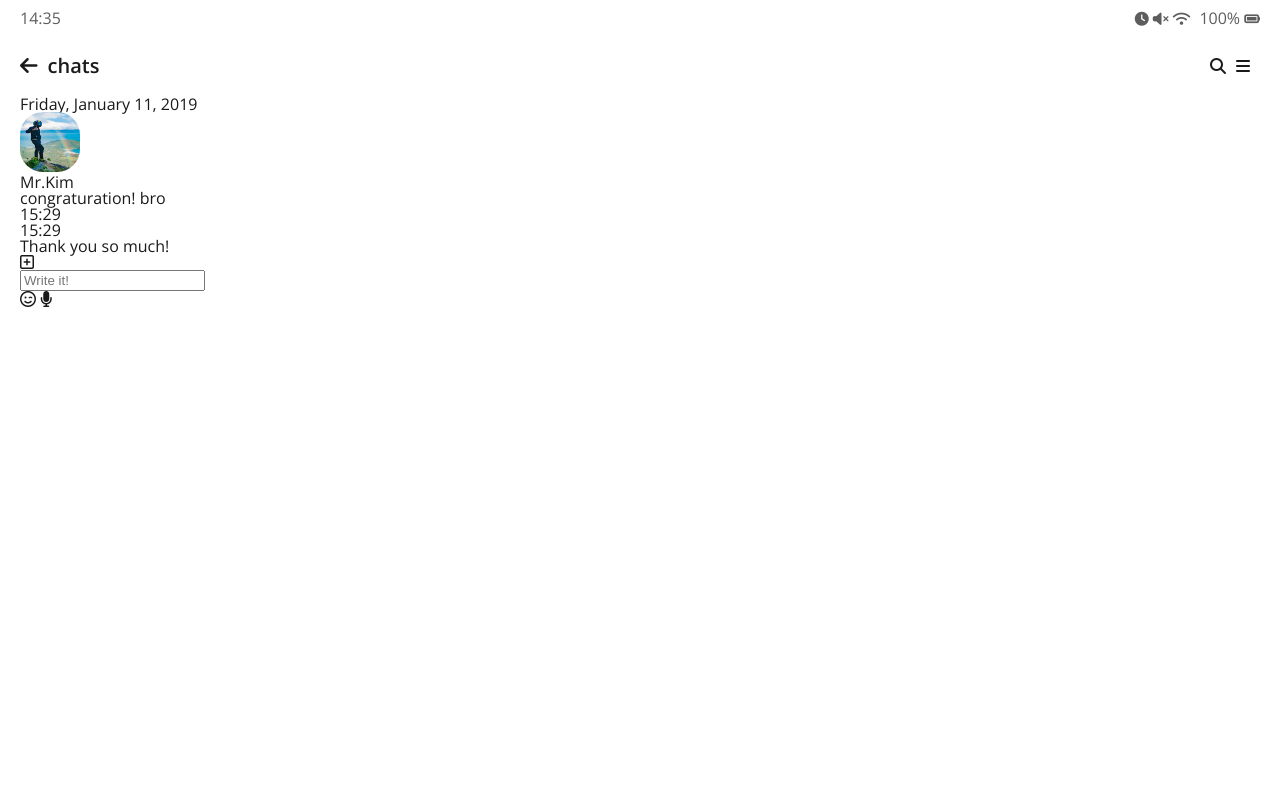
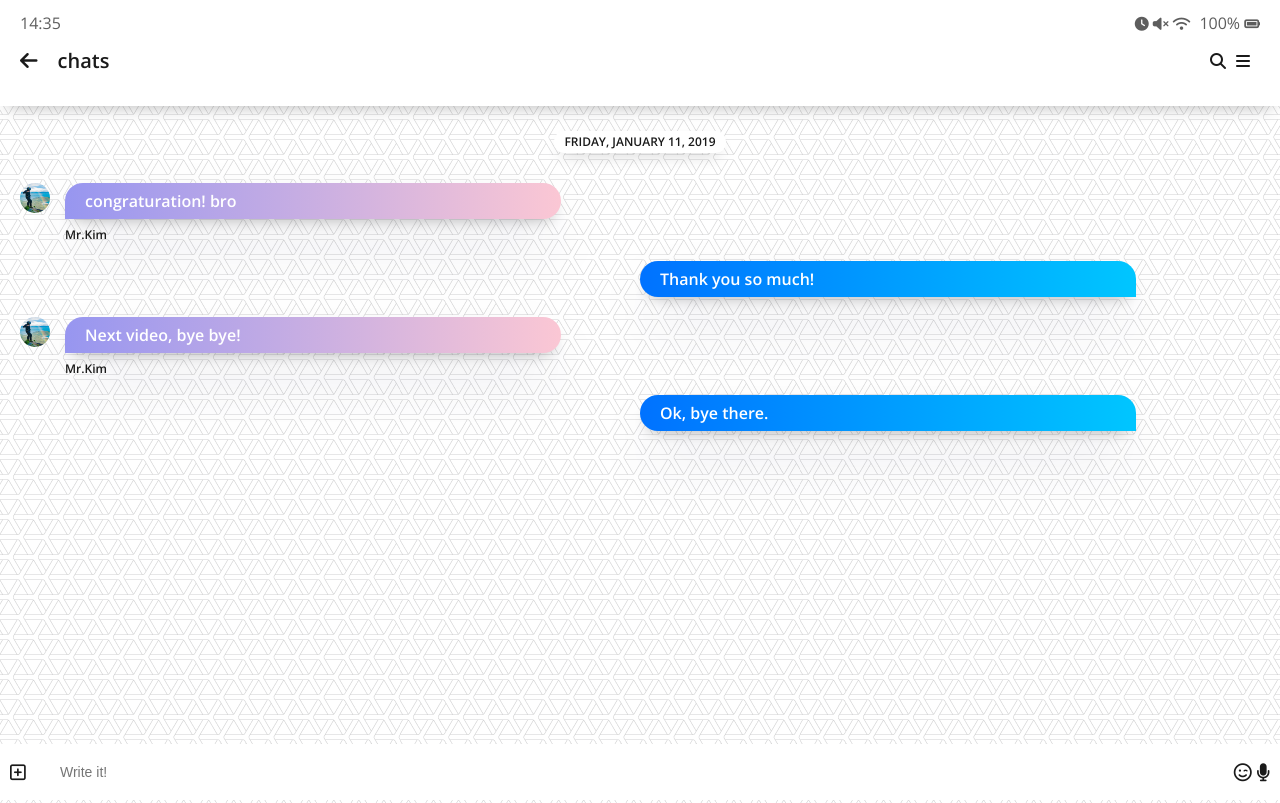
Before and after one commit to pandanon50/kakao-clone-practice, a plain HTML site: page chat.html in a window 1280 px wide. Shown: the top 803 px of the page. Drawn offline with nearby package versions, Linux system fonts and the light colour scheme.

Commit message:
anim basic

```diff
--- a/chat.html
+++ b/chat.html
@@ -9,7 +9,8 @@
     </script>
     <link rel="stylesheet" href="css/styles.css">
 </head>
-<body>
+<body class="chats__body">
+    <div class="header-wrapper">
         <div class="status-bar">
             <div class="status-bar__column">
                 <span class="status-bar__clock">14:35</span>
@@ -42,7 +43,8 @@
                 </span>
             </div>
         </header>
-    <main class="chat">
+    </div>
+    <main class="chat-screen">
         <ul class="chat__messages">
             <span class="chat__timestamp">
                 Friday, January 11, 2019
@@ -50,37 +52,58 @@
             <li class="incoming-message message">
                 <img src="images/avatar2.jpg" class="m-avatar">
                 <div class="message__content">
-                    <span class="message__author">
-                        Mr.Kim
-                    </span>
                     <div class="message__bubble">
                         congraturation! bro
                     </div>
-                    <div class="message__timestamp">15:29</div>
+                    <div class="message__author">
+                        Mr.Kim
+                    </div>
+
                 </div>
             </li>
-            <li class="incoming-message message">
+            <li class="sent-message message">
                 <div class="message__content">
-                    <div class="message__timestamp">15:29</div>
                     <div class="message__bubble">
                         Thank you so much!
                     </div>
                 </div>
             </li>
+            <li class="incoming-message message">
+                <img src="images/avatar2.jpg" class="m-avatar">
+                <div class="message__content">
+                    <div class="message__bubble">
+                        Next video, bye bye!
+                    </div>
+                    <div class="message__author">
+                        Mr.Kim
+                    </div>
+                </div>
+            </li>
+            <li class="sent-message message">
+                <div class="message__content">
+                    <div class="message__bubble">
+                        Ok, bye there.
+                    </div>
+                </div>
+            </li>
         </ul>
+
     </main>
-    <div class="chat__write">
-        <div class="chat__write-column">
+    <div class="chat__write-container">
+        <input
+            type="text"
+            class="chat__write"
+            placeholder="Write it!"
+            class="chat__write-input"
+        />
+
+        <div class="chat__icon-left chat__icon">
             <i class="far fa-plus-square"></i>
         </div>
-        <div class="char__write-column">
-            <input type="text" placeholder="Write it!">
-        </div>
-        <div class="char__write-column">
+        <div class="chat__icon-right chat__icon">
             <span class="char__write-icon"><i class="far fa-smile-wink"></i></span>
             <span class="char__write-icon"><i class="fas fa-microphone"></i></span>
         </div>
-
 
         </div>
     </div>
--- /dev/null
+++ b/css/chat.css
@@ -0,0 +1,206 @@
+.header-wrapper{
+    padding:  5px 0px;
+    background-color: white;
+    position: fixed;
+    top: 0px;
+    width: 100%;
+    box-shadow: rgba(0, 0, 0, 0.3) 0px 8px 16px -8px,
+    rgba(0, 0, 0, 0.024) 0px -6px 16px -6px;
+    z-index: 9;
+}
+
+.chats__body{
+    padding: 0;
+    padding-top: 100px;
+
+}
+.chats__body .header,
+.chats__body .status-bar {
+    padding: 10px 20px;
+}
+.chats__body{
+    background-image: url("../images/chatBg.png");
+    min-height: 100000px;
+}
+
+.chat__write-container{
+    position: fixed;
+    bottom: 0px;
+    display: flex;
+    justify-content: space-between;
+    align-items: center;
+    margin: 0 auto;
+    left: 0;
+    right: 0;
+    width: 100%;
+}
+
+.chat__icon-left{
+    position: absolute;
+    left: 10px;
+}
+.chat__icon-right{
+    position: absolute;
+    right: 10px;
+}
+
+@keyframes float{
+    0%{
+
+        box-shadow: 0 30px 60px -12px rgba(50,50,93,.25),
+    0 18px 36px -18px rgba(0,0,0,.3), 0 -12px 36px -8px rgba(0,0,0,.025);
+    }
+    50%{
+
+        box-shadow: 0 30px 60px -60px rgba(50,50,93,.25),
+    0 18px 36px -18px rgba(0,0,0,.3), 0 -12px 36px -8px rgba(0,0,0,.025);
+    }
+    100%{
+
+        box-shadow: 0 30px 60px -12px rgba(50,50,93,.25),
+    0 18px 36px -18px rgba(0,0,0,.3), 0 -12px 36px -8px rgba(0,0,0,.025);
+    }
+}
+
+
+
+.chat__write{
+    bottom: 0px;
+    width: 100%;
+    border-radius: 0;
+    padding: 20px 60px;
+    margin: 0 auto;
+    width : 100%;
+    border: none;
+    font-size: 14px;
+    transition: width 0.5s ease-in-out, border-radius 0.5s ease-in-out,
+    transform 0.5s ease-in-out ;
+}
+.chat__write:focus{
+    outline: none;
+    width: 80%;
+    transform: translateY(-100px);
+    border-radius: 40px;
+    box-shadow: 0 30px 60px -12px rgba(50,50,93,.25),
+    0 18px 36px -18px rgba(0,0,0,.3), 0 -12px 36px -8px rgba(0,0,0,.025);
+
+    animation: float 3s linear infinite forwards;
+}
+
+.chat__icon{
+    font-size: 18px;
+    transition: opacity 0.3s ease-in-out;
+}
+
+.chat__write:focus ~ .chat__icon {
+    opacity: 0;
+}
+
+.chat__write i{
+    font-size:22px;
+}
+.chat__write-column:nth-child(2){
+    width: 80%;
+}
+
+.chat-screen .chat__messages{
+    border-top:  1px solid #f7f7f7;
+    display: flex;
+    flex-direction: column;
+    align-items: center;
+    padding: 0px 20px;
+    padding-top: 30px;
+}
+
+.chat__messages .chat__timestamp{
+    background-color: white;
+    font-size: 12px;
+    font-weight: 700;
+    padding : 5px 10px;
+    border-radius: 10px;
+    margin-bottom: 30px;
+    box-shadow: rgba(0, 0, 0, 0.3) 0px 8px 16px -8px,
+    rgba(0, 0, 0, 0.024) 0px -6px 16px -6px;
+    text-transform: uppercase;
+}
+.message {
+    display: flex;
+    align-items: flex-start;
+    width: 50%;
+    margin-bottom: 20px;
+}
+.message .message__content{
+    width: 80%;
+}
+
+.incoming-message {
+    align-self: flex-start;
+}
+
+.sent-message{
+    align-self: flex-end;
+}
+.incoming-message img{
+    width : 30px;
+    height: 30px;
+    border-radius: 15px;
+    margin-right: 15px;
+}
+
+.message .message__bubble{
+    background-color: white;
+    box-shadow: 0 30px 60px -12px rgba(50, 50, 93, 0.25),rgba(0, 0, 0, 0.3) 0px 8px 16px -8px,
+    rgba(0, 0, 0, 0.024) 0px -6px 16px -6px;
+    padding: 10px 20px;
+    border-radius: 40px;
+    font-weight: 600;
+    color: white;
+}
+
+.incoming-message .message__author {
+    margin-top: 10px;
+    display: blcok;
+    font-weight: 600;
+    font-size: 12px;
+}
+
+.incoming-message .message__bubble{
+    border-bottom-left-radius: 0px;
+    background-image: linear-gradient(to right,#9796f0,#fbc7d4);
+}
+
+.sent-message .message__bubble{
+    border-bottom-right-radius: 0px;
+    background-image: linear-gradient(to left,#00c6ff,#0072ff);
+}
+
+
+@keyframes incomingAnim{
+    from{
+        opacity: 0;
+        transform:translateX(-200px);
+    }
+    to{
+        opacity: 1;
+        transform: none;
+    }
+}
+
+.incoming-message{
+    animation: incomingAnim 0.5s ease-in forwards;
+}
+
+@keyframes sentAnim{
+    from{
+        opacity: 0;
+        transform:translateX(200px);
+    }
+    to{
+        opacity: 1;
+        transform: none;
+    }
+}
+
+.sent-message{
+    animation: sentAnim .5s ease-out forwards;
+}
--- a/css/header.css
+++ b/css/header.css
@@ -16,6 +16,6 @@
     cursor: pointer;
 }
 .header__back{
-    margin-right: 10px;
+    margin-right: 20px;
     font-size:20px;
 }
--- /dev/null
+++ b/css/more.css
@@ -0,0 +1,49 @@
+.more .more__btn-list,
+.more__suggestions-list{
+    margin: 30px 0px;
+    display: flex;
+    align-items: center;
+    margin-left: 10px;
+}
+.more__btn-list .more__btn,
+.more__suggestion{
+    margin-right: 40px;
+    display: flex;
+    flex-direction: column;
+    align-items: center;
+}
+
+.more__btn .more__btn__title{
+    font-size: 14px;
+    margin-top: 10px;
+}
+
+.more__suggestions-title{
+    margin : 20px 0px;
+    padding-top: 20px;
+    border-top :1px solid #f7f7f7;
+}
+
+.more .more__title{
+    opacity: 0.8;
+    margin-bottom: 20px;
+}
+
+.suggestion .suggestion__title{
+    font-size: 12px;
+    margin-top: 15px;
+}
+
+.suggestion .suggestion__icon{
+    background-color: #fce006;
+    padding: 10px;
+    border-radius: 10px;
+    display: flex;
+    justify-content: center;
+    align-items: center;
+    cursor: pointer;
+}
+.suggestion__icon i{
+    font-size: 28px;
+    color: white;
+}
--- /dev/null
+++ b/css/settings.css
@@ -0,0 +1,21 @@
+.settings{
+    border-top: 1px solid #f7f7f7;
+}
+
+.settings .settings__list{
+    padding-top: 30px;
+}
+.settings__setting .settings__icon{
+    font-size: 20px;
+    margin-right :20px;
+}
+.settings__setting .settings__title{
+    font-size: 22px;
+    font-weight: 300;
+}
+.settings .settings__setting{
+    margin-bottom: 30px;
+}
+.settings .settings__setting:last-child{
+    margin-bottom: 0;
+}
--- a/css/styles.css
+++ b/css/styles.css
@@ -5,7 +5,10 @@
 @import "friend.css";
 @import "friends.css";
 @import "find.css";
-@import url('https://fonts.googleapis.com/css?family=Open+Sans:400,600&display=swap');
+@import "more.css";
+@import "settings.css";
+@import "chat.css";
+@import url('https://fonts.googleapis.com/css?family=Open+Sans:300,400,600&display=swap');
 
 body{
     background-color: white;
```
Also changed, not shown: index.html (+1 -1 lines), more.html (+3 -3 lines), settings.html (+0 -1 lines), images/chatBg.png (added). Lines whose indentation alone changed are shown as unchanged.
